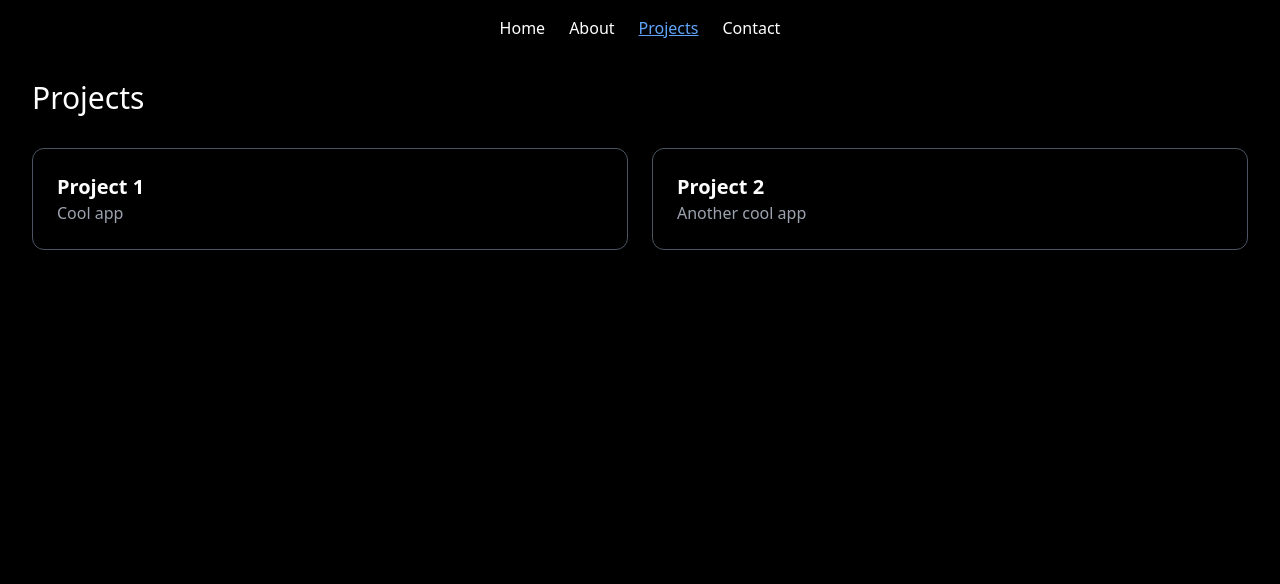
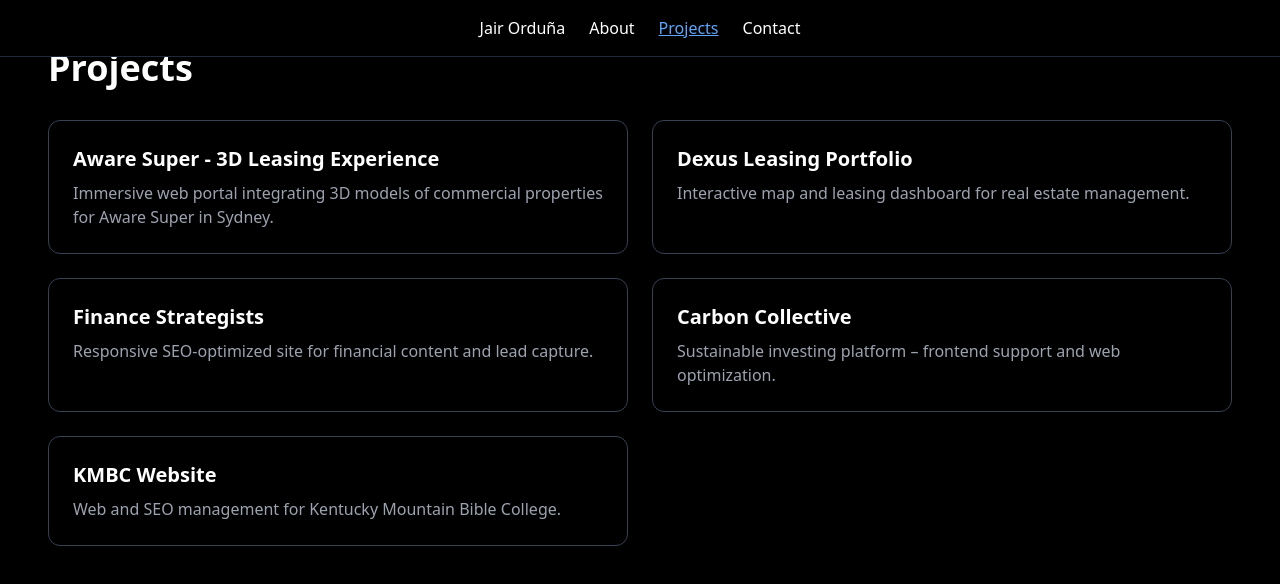
Before and after one commit to jajair23/animated-portfolio, a React (Vite) app: page /projects in a window 1280 px wide. Shown: the top 584 px of the page. Built offline with nearby package versions, Linux system fonts and the light colour scheme.

Commit message:
data added

```diff
--- a/src/components/Header.jsx
+++ b/src/components/Header.jsx
@@ -3,19 +3,21 @@
 export default function Header() {
   const { pathname } = useLocation()
   const navLinks = [
-    { name: 'Home', path: '/' },
+    { name: 'Jair Orduña', path: '/' },
     { name: 'About', path: '/about' },
     { name: 'Projects', path: '/projects' },
     { name: 'Contact', path: '/contact' },
   ]
 
   return (
-    <nav className="p-4 flex justify-center space-x-6 bg-black text-white fixed top-0 w-full z-50">
+    <nav className="p-4 flex justify-center space-x-6 bg-black text-white fixed top-0 w-full z-50 border-b border-gray-800">
       {navLinks.map((link) => (
         <Link
           key={link.name}
           to={link.path}
-          className={`hover:underline ${pathname === link.path ? 'underline text-blue-400' : ''}`}
+          className={`hover:underline text-sm sm:text-base ${
+            pathname === link.path ? 'underline text-blue-400' : ''
+          }`}
         >
           {link.name}
         </Link>
--- a/src/pages/About.jsx
+++ b/src/pages/About.jsx
@@ -1,9 +1,14 @@
 export default function About() {
   return (
-    <div className="p-8 pt-20 min-h-screen">
-      <h2 className="text-3xl mb-4">About Me</h2>
-      <p className="text-gray-300">
-        I'm a passionate web developer with experience building beautiful, responsive websites and interactive applications using modern tools like React, Tailwind, and Framer Motion.
+    <div className="p-6 md:p-12 pt-24 min-h-screen bg-black text-white">
+      <h2 className="text-4xl font-semibold mb-6">About Me</h2>
+      <p className="text-gray-300 leading-relaxed max-w-4xl">
+        I'm an experienced Software Developer adept at building modern web applications and digital systems across all stages of development.
+        My background includes leading QA teams, working with international clients, and creating dynamic, responsive websites and apps with tools like JavaScript, Tailwind, WordPress, PHP, Node.js, and Ruby.
+        <br /><br />
+        I've worked with companies like UPDigital Group, QA World, and Inspace, transforming Figma designs into production-ready code, integrating 3D web models, and optimizing pages for SEO and usability.
+        <br /><br />
+        Beyond tech, I hold degrees in Psychology, Sacred Music, and Theology. I'm also trilingual, a team player, and passionate about solving real-world problems with technology.
       </p>
     </div>
   )
--- a/src/pages/Contact.jsx
+++ b/src/pages/Contact.jsx
@@ -1,8 +1,16 @@
 export default function Contact() {
   return (
-    <div className="p-8 pt-20 min-h-screen">
-      <h2 className="text-3xl mb-4">Contact Me</h2>
-      <p className="text-gray-300">Reach out via email: yourname@example.com</p>
+    <div className="p-6 md:p-12 pt-24 min-h-screen bg-black text-white">
+      <h2 className="text-4xl font-semibold mb-6">Contact Me</h2>
+      <p className="text-gray-300 mb-4">Feel free to reach out through any of the channels below:</p>
+      <ul className="text-gray-400 space-y-2">
+        <li><strong>Email:</strong> jajair23@gmail.com</li>
+        <li><strong>Alt Email:</strong> drummerjair23@gmail.com</li>
+        <li><strong>Phone:</strong> +63 939 461 3244</li>
+        <li><strong>Location:</strong> La Trinidad, Benguet, PH</li>
+        <li><strong>GitHub:</strong> <a className="underline" href="https://github.com/jajair23" target="_blank">github.com/jajair23</a></li>
+        <li><strong>LinkedIn:</strong> <a className="underline" href="https://www.linkedin.com/in/jair-orduña" target="_blank">linkedin.com/in/jair-orduña</a></li>
+      </ul>
     </div>
   )
 }
--- a/src/pages/Home.jsx
+++ b/src/pages/Home.jsx
@@ -2,15 +2,16 @@
 
 export default function Home() {
   return (
-    <div className="flex items-center justify-center h-screen">
+    <div className="flex items-center justify-center h-screen text-center px-4">
       <motion.div
         initial={{ opacity: 0, y: 60 }}
         animate={{ opacity: 1, y: 0 }}
         transition={{ duration: 1 }}
-        className="text-center"
       >
-        <h1 className="text-5xl font-bold mb-4">Hi, I'm Jair 👋</h1>
-        <p className="text-xl text-gray-300">Web Developer & Creative Technologist</p>
+        <h1 className="text-5xl md:text-6xl font-bold mb-4">Hi, I'm Jair Orduña 👋</h1>
+        <p className="text-lg md:text-xl text-gray-300 max-w-xl mx-auto">
+          Full-Stack Software Developer • Creative Technologist • QA Team Lead • Musician
+        </p>
       </motion.div>
     </div>
   )
--- a/src/pages/Projects.jsx
+++ b/src/pages/Projects.jsx
@@ -1,23 +1,47 @@
 import { motion } from 'framer-motion'
 
 const projects = [
-  { title: "Project 1", desc: "Cool app", link: "#" },
-  { title: "Project 2", desc: "Another cool app", link: "#" },
+  {
+    title: "Aware Super - 3D Leasing Experience",
+    desc: "Immersive web portal integrating 3D models of commercial properties for Aware Super in Sydney.",
+    link: "https://stack.inspacexr.com/projects/aware-super/207-pacific-highway"
+  },
+  {
+    title: "Dexus Leasing Portfolio",
+    desc: "Interactive map and leasing dashboard for real estate management.",
+    link: "https://map.inspacexr.com/en/dexus/dexus-leasing-portfolio"
+  },
+  {
+    title: "Finance Strategists",
+    desc: "Responsive SEO-optimized site for financial content and lead capture.",
+    link: "https://www.financestrategists.com/"
+  },
+  {
+    title: "Carbon Collective",
+    desc: "Sustainable investing platform – frontend support and web optimization.",
+    link: "https://www.carboncollective.co/"
+  },
+  {
+    title: "KMBC Website",
+    desc: "Web and SEO management for Kentucky Mountain Bible College.",
+    link: "https://www.kmbc.edu/"
+  }
 ]
 
 export default function Projects() {
   return (
-    <div className="p-8 pt-20 min-h-screen">
-      <h2 className="text-3xl mb-8">Projects</h2>
+    <div className="p-6 md:p-12 pt-24 min-h-screen bg-black text-white">
+      <h2 className="text-4xl font-semibold mb-8">Projects</h2>
       <div className="grid grid-cols-1 md:grid-cols-2 gap-6">
         {projects.map((project, i) => (
           <motion.a
             href={project.link}
             key={i}
-            whileHover={{ scale: 1.05 }}
-            className="p-6 border border-gray-600 rounded-xl hover:bg-gray-800"
+            target="_blank"
+            whileHover={{ scale: 1.03 }}
+            className="block p-6 border border-gray-700 rounded-xl hover:bg-gray-800 transition-all duration-300"
           >
-            <h3 className="text-xl font-semibold">{project.title}</h3>
+            <h3 className="text-xl font-bold mb-2">{project.title}</h3>
             <p className="text-gray-400">{project.desc}</p>
           </motion.a>
         ))}
```
